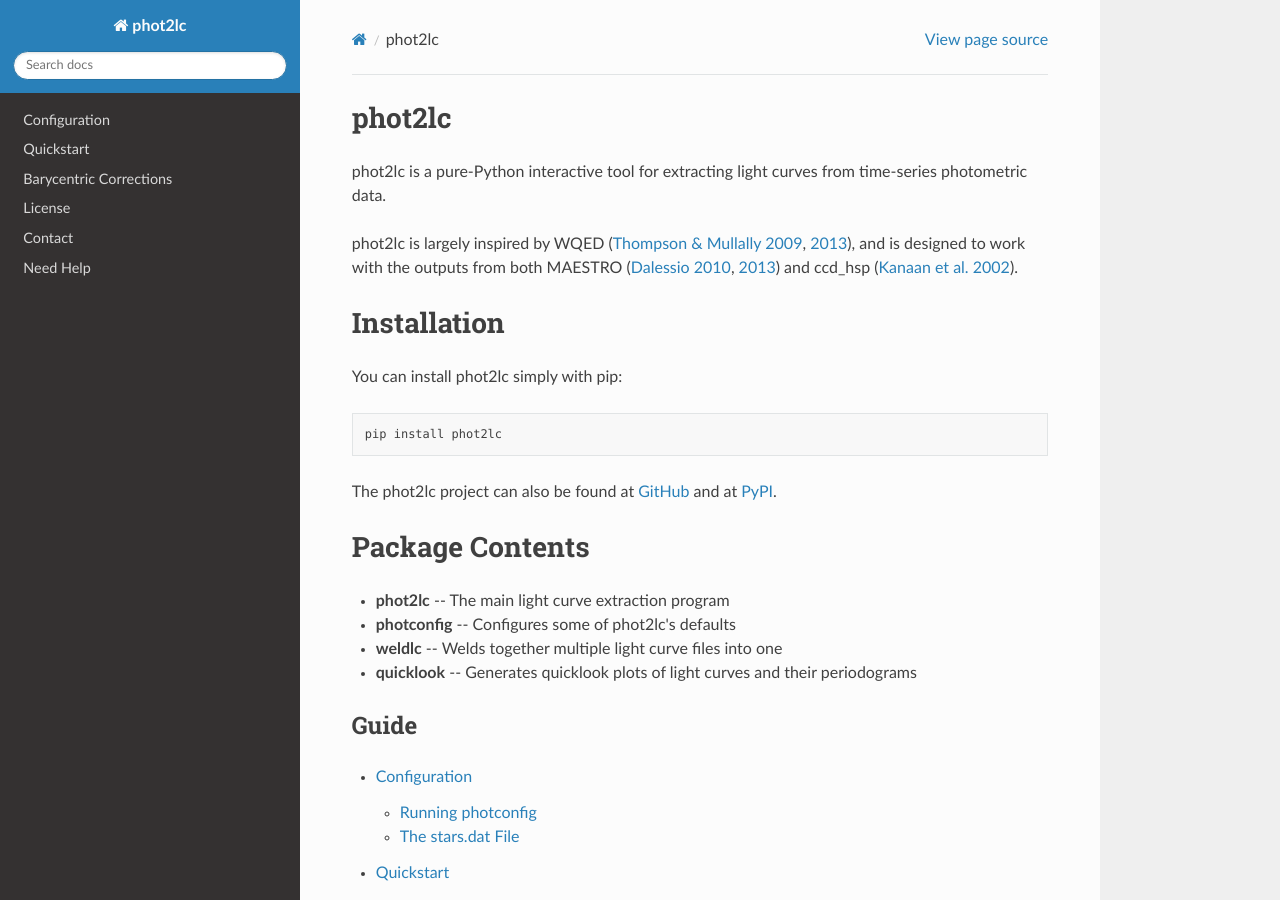
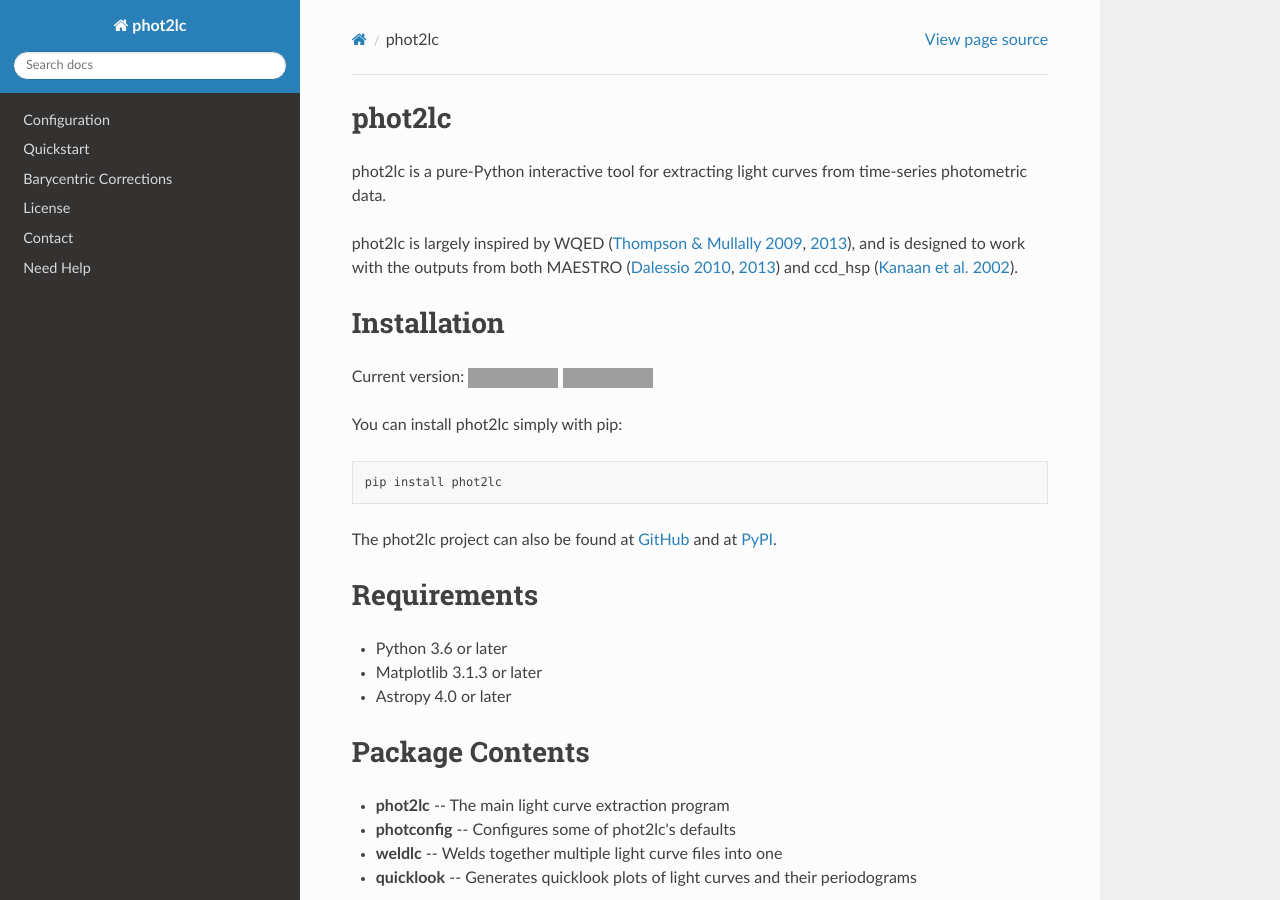
Before and after one commit to zvanderbosch/phot2lc, a Sphinx documentation site: the page built from docs/source/index.rst, in a window 1280 px wide and 900 px high. Built offline with Sphinx 7.4.7 and the Read the Docs theme 2.0.0, drawn with Linux system fonts in a browser that asks for light colours; grey boxes are pictures that could not be loaded.

Commit message:
Update readme badges

```diff
--- a/docs/source/index.rst
+++ b/docs/source/index.rst
@@ -9,6 +9,16 @@
 Installation
 ============
 
+Current version: |pypi-badge| |docs-badge|
+
+.. |pypi-badge| image:: https://img.shields.io/pypi/v/phot2lc.svg
+                :target: https://pypi.python.org/pypi/phot2lc
+                :alt: PyPI Latest Version
+
+.. |docs-badge| image:: https://readthedocs.org/projects/phot2lc/badge/?version=latest
+                :target: https://phot2lc.readthedocs.io/en/latest/?badge=latest
+                :alt: Documentation Status
+
 You can install phot2lc simply with pip:
 
 .. code-block:: bash
@@ -16,6 +26,15 @@
    pip install phot2lc
 
 The phot2lc project can also be found at `GitHub <https://github.com/zvanderbosch/phot2lc>`_ and at `PyPI <https://pypi.org/project/phot2lc/>`_.
+
+
+Requirements
+============
+
+* Python 3.6 or later
+* Matplotlib 3.1.3 or later
+* Astropy 4.0 or later
+
 
 
 Package Contents
```
Also changed, not shown: README.md (+3 -2 lines), 7 other files.
